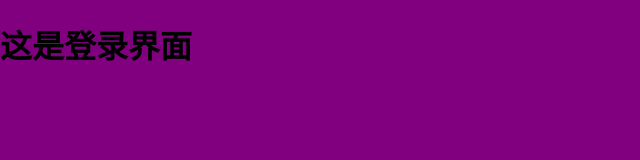
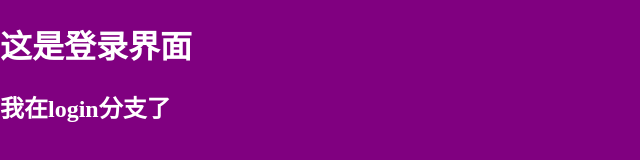
Before and after one commit to shaoyuchao/proj_01, a plain HTML site: page index.html in a window 1280 px wide. Shown: the whole page, without its empty margins (0-640 px from the left). Drawn offline with Linux system fonts and the light colour scheme.

Commit message:
在login分支提交了修改

```diff
--- a/index.css
+++ b/index.css
@@ -2,4 +2,5 @@ body {
     margin: 0;
     padding: 0;
     background-color: purple;
+    color: white;
 }
--- a/index.html
+++ b/index.html
@@ -10,6 +10,7 @@
 
 <body>
     <h1>这是登录界面</h1>
+    <h2>我在login分支了</h2>
 </body>
 
 </html>
```
